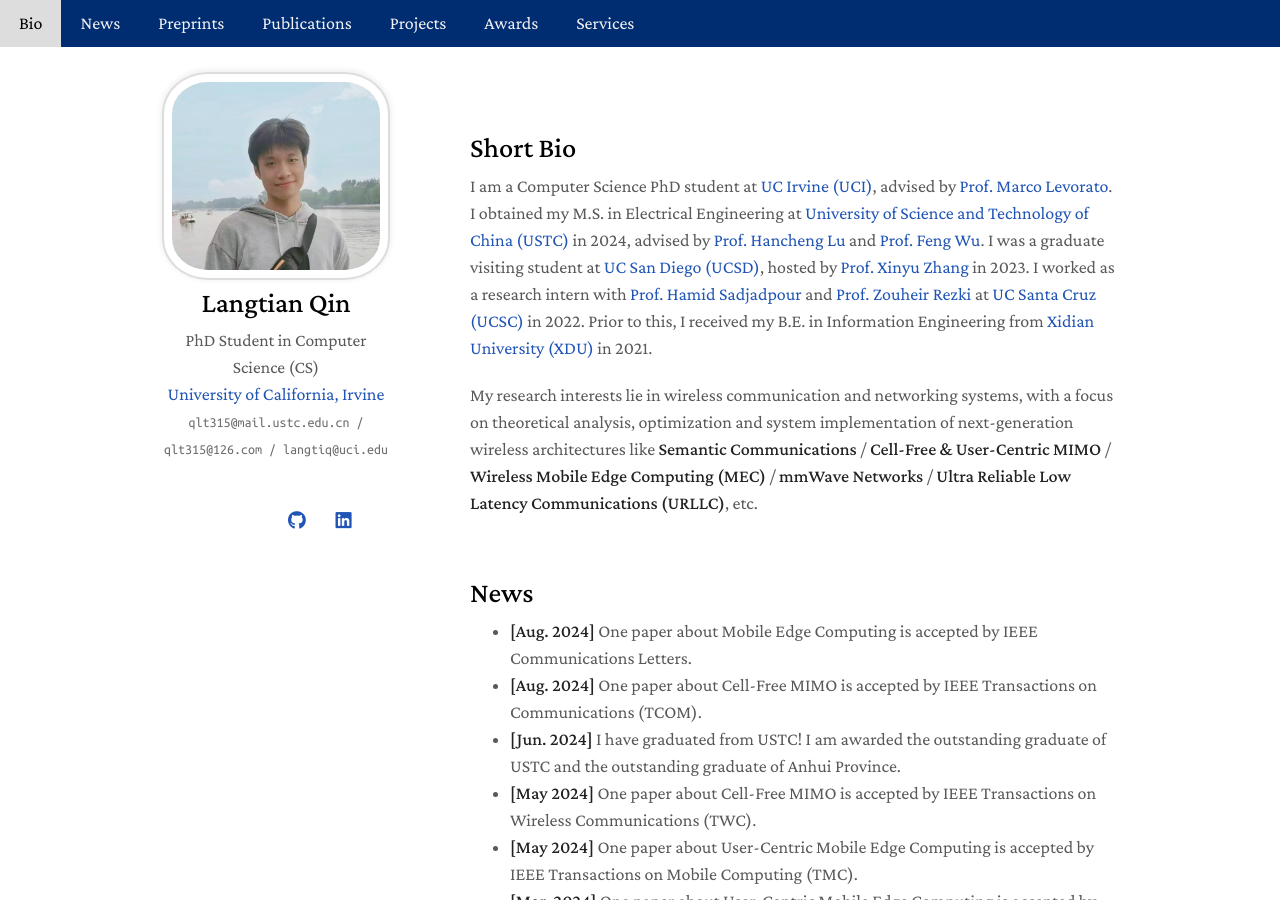
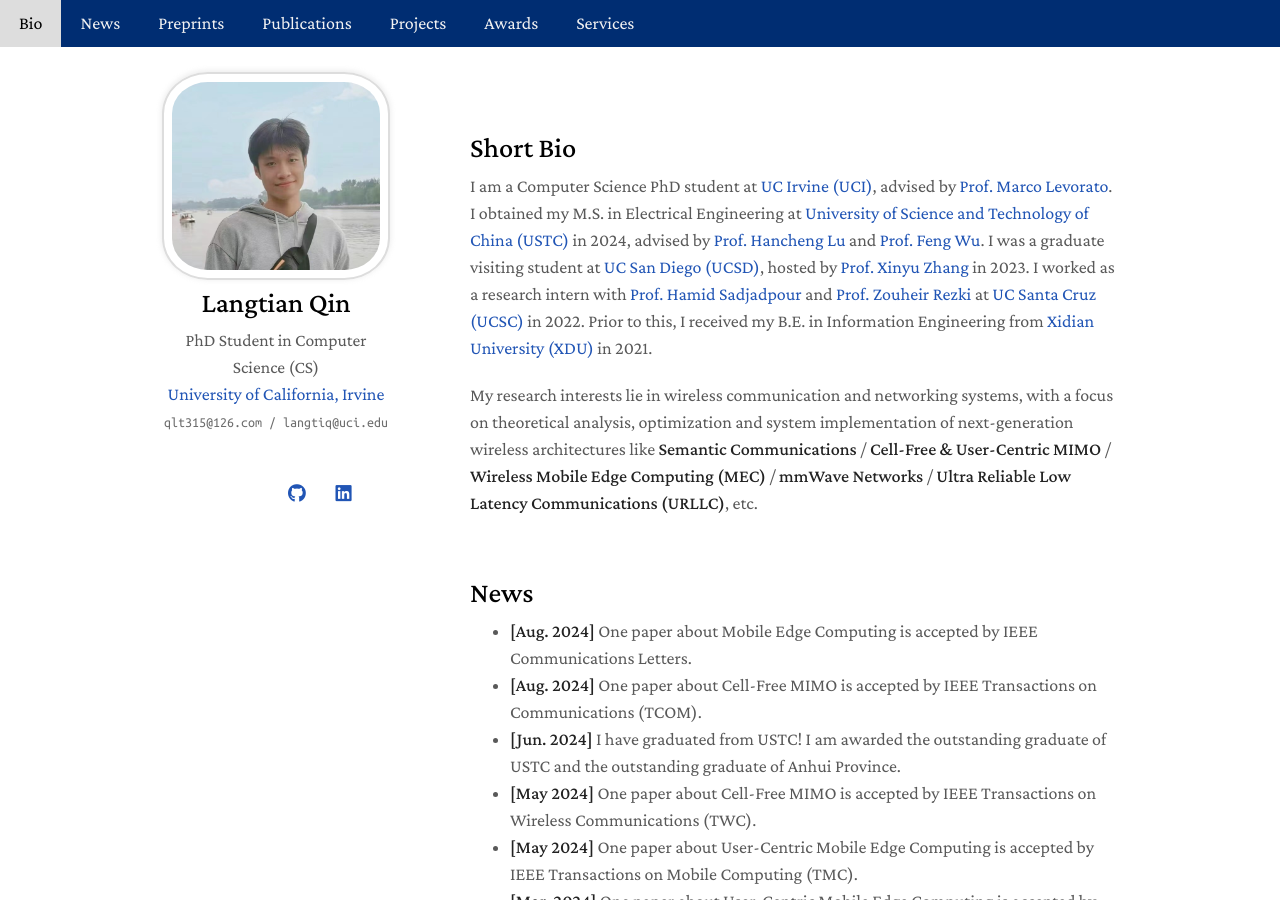
Before and after one commit to qlt315/qlt315.github.io, a Jekyll site: the page built from index.md, in a window 1280 px wide and 900 px high. Built offline with Jekyll 4.4.1, drawn with Linux system fonts in a browser that asks for light colours; a style sheet for code colours, icons or effects is not loaded.

Commit message:
Update _config.yml

```diff
--- a/_config.yml
+++ b/_config.yml
@@ -4,7 +4,7 @@ title: Langtian Qin
 position: PhD Student in Computer Science (CS)
 affiliation: University of California, Irvine
 affiliation_link: https://ics.uci.edu/
-email: qlt315@mail.ustc.edu.cn / qlt315@126.com / langtiq@uci.edu
+email: qlt315@126.com / langtiq@uci.edu
 
 # Search Engine Optimization (SEO)
 keywords: langtian qin, qin langtian, langtianqin, qinlangtian
```
